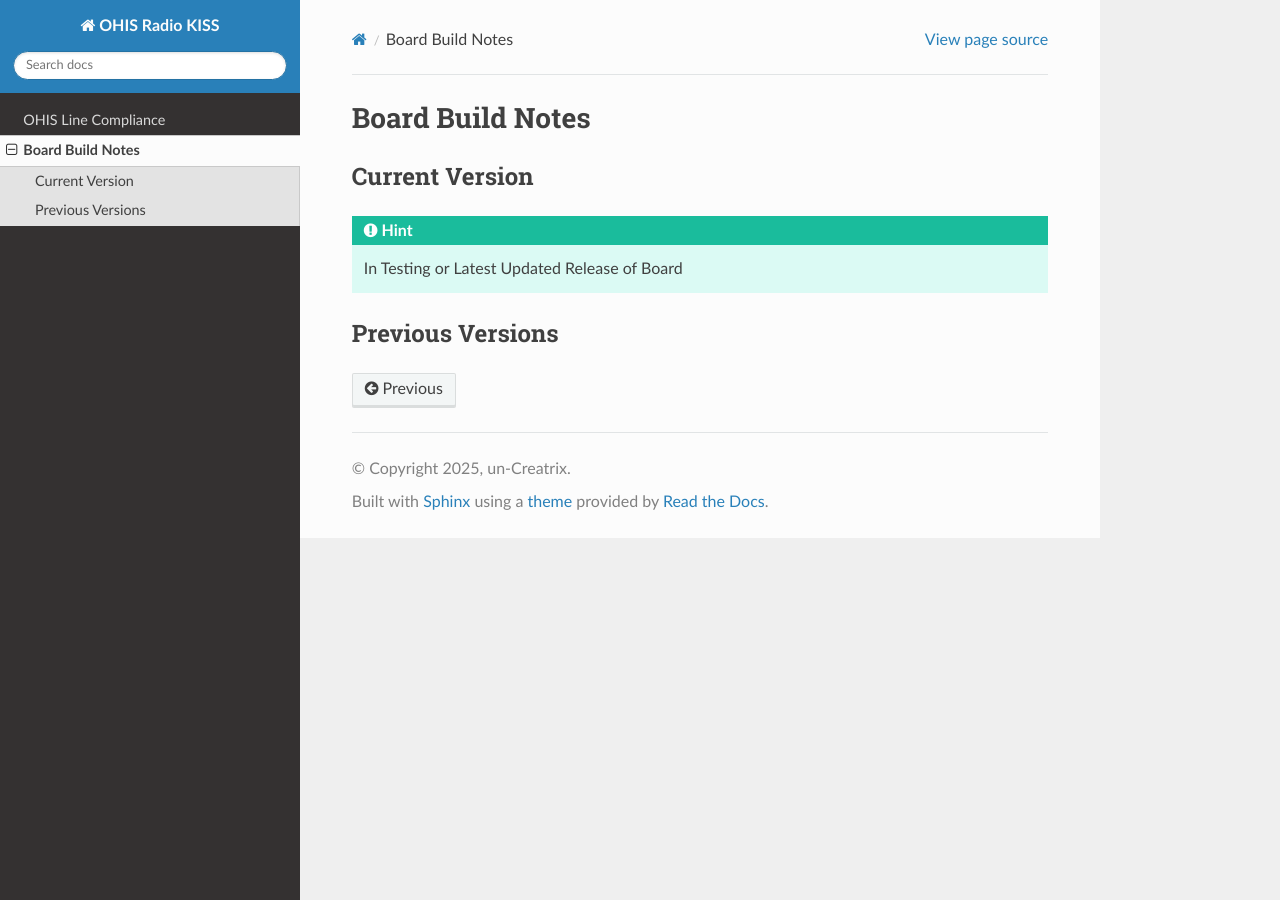
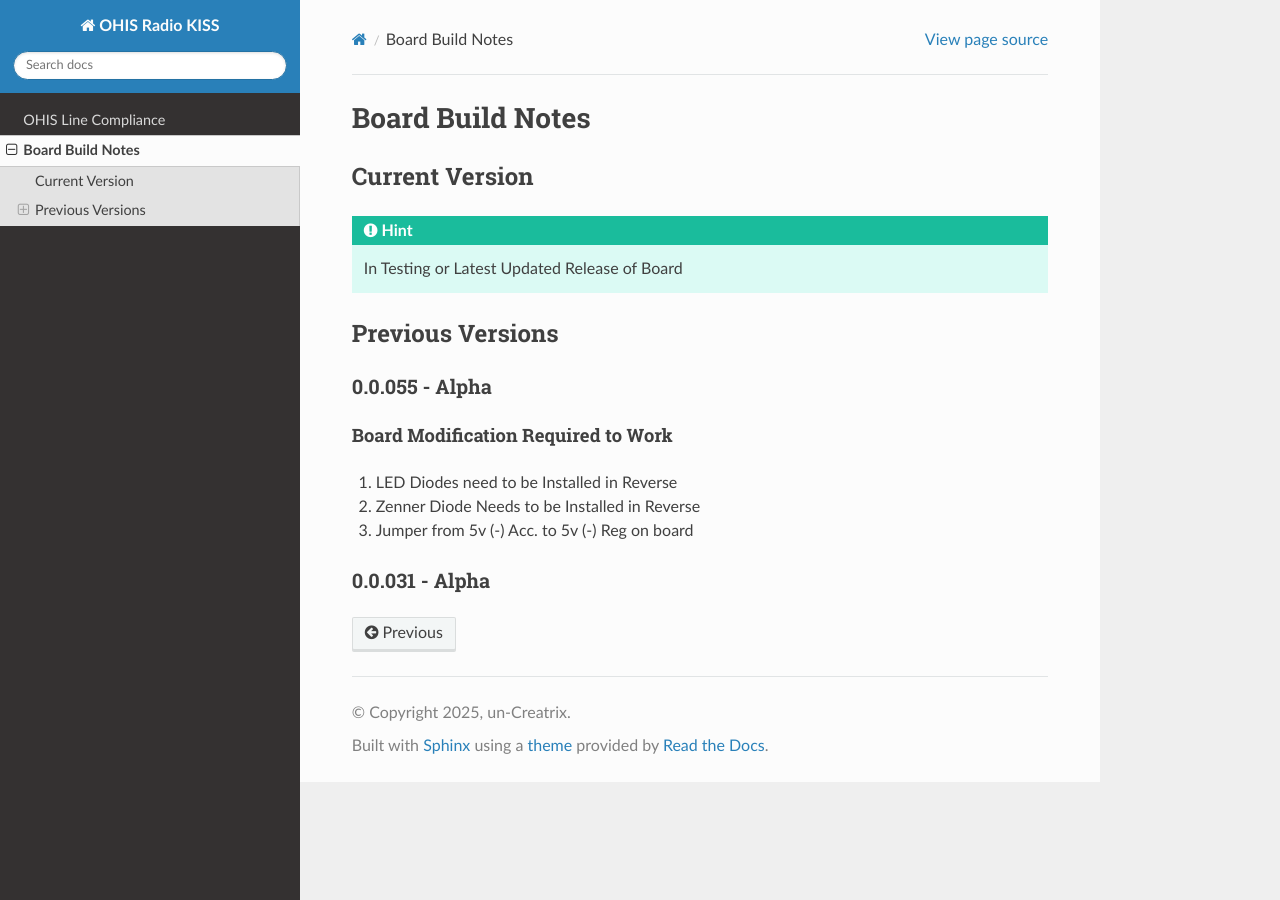
Before and after one commit to un-creatrix/OHIS-Radio_KISS, a Sphinx documentation site: the page built from docs/source/designs.rst, in a window 1280 px wide. Built offline with Sphinx 7.4.7 and the Read the Docs theme 3.1.0, drawn with Linux system fonts in a browser that asks for light colours; pages that are not in the unit, such as notebooks, are missing from menus.

Commit message:
Update designs.rst

```diff
--- a/docs/source/designs.rst
+++ b/docs/source/designs.rst
@@ -11,3 +11,15 @@ Current Version
 *****************
 Previous Versions
 *****************
+
+0.0.055 - Alpha
+===============
+
+Board Modification Required to Work
+-----------------------------------
+#. LED Diodes need to be Installed in Reverse
+#. Zenner Diode Needs to be Installed in Reverse
+#. Jumper from 5v (-) Acc. to 5v (-) Reg on board
+
+0.0.031 - Alpha
+===============
```
